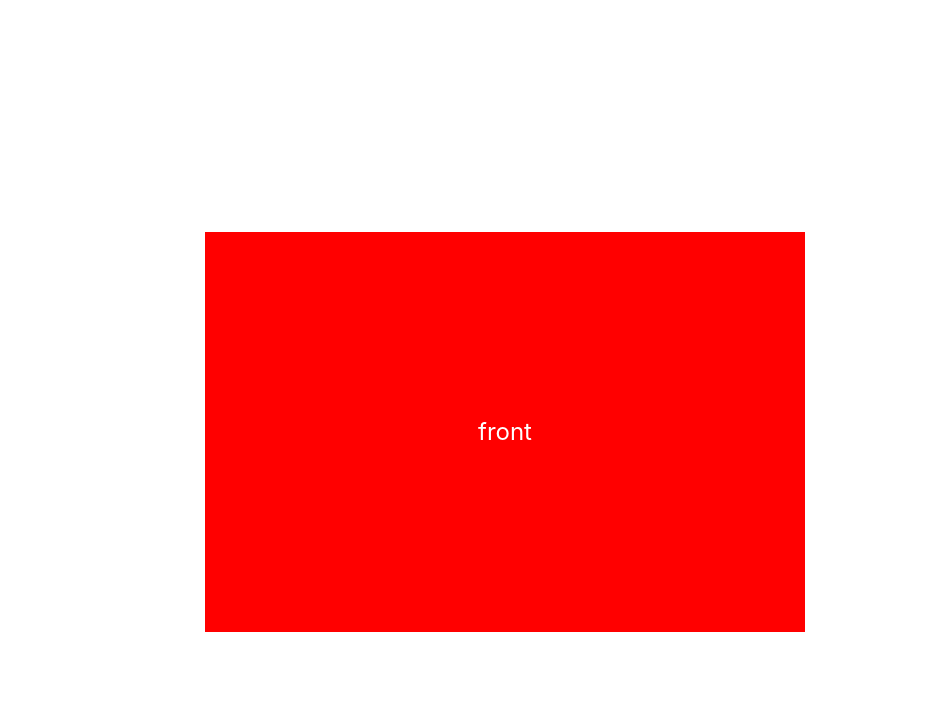
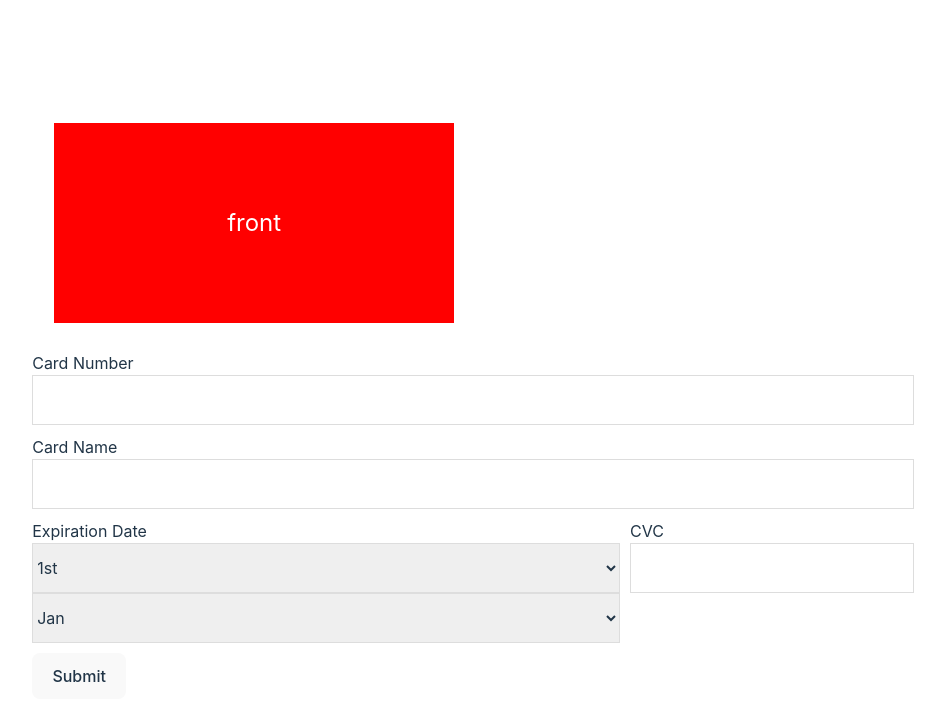
Before and after one commit to twilightc/interactive-payment-card, a React (Vite) app: page / in a window 1280 px wide. Shown: the top 720 px of the page, without its empty margins (167-1112 px from the left). Built offline with nearby package versions, Linux system fonts and the light colour scheme.

Commit message:
cardform initialize

```diff
--- a/package.json
+++ b/package.json
@@ -28,6 +28,7 @@
     "lint-staged": "^15.2.2",
     "postcss": "^8.4.35",
     "prettier": "^3.2.5",
+    "sass": "^1.70.0",
     "tailwindcss": "^3.4.1",
     "typescript": "^5.2.2",
     "vite": "^5.1.0"
--- a/src/App.css
+++ b/src/App.css
@@ -2,7 +2,7 @@
   max-width: 1280px;
   margin: 0 auto;
   padding: 2rem;
-  text-align: center;
+  /* text-align: center; */
 }
 
 /* ----------------------------- */
@@ -16,13 +16,24 @@
   position: absolute;
   color: #ffffff;
   font-size: 24px;
-  line-height: 400px;
+  line-height: 200px;
   width: 100%;
   height: 100%;
   cursor: pointer;
   backface-visibility: hidden;
+  text-align: center;
 }
 
 .card-flipped {
   transform: rotateY(180deg);
 }
+
+/*  */
+
+/* .card-form {
+  input {
+    width: 100%;
+    height: 50px;
+    border: 1px solid #dddddd;
+  }
+} */
--- a/src/App.tsx
+++ b/src/App.tsx
@@ -1,5 +1,6 @@
 import { useState } from 'react';
 import './App.css';
+import CardForm from './Components/CardForm/CardForm';
 
 function App() {
   const [isFlipped, setIsFlipped] = useState(false);
@@ -8,7 +9,7 @@ function App() {
 
   return (
     <>
-      <div className="w-[600px] h-[400px]" style={{ perspective: '800px' }}>
+      <div className="w-[400px] h-[200px]" style={{ perspective: '800px' }}>
         <div
           className={`relative w-full h-full card ${isCardFlipped}`}
           style={{ transformStyle: 'preserve-3d' }}
@@ -30,6 +31,8 @@ function App() {
           </div>
         </div>
       </div>
+      <div className="mt-[50px]"></div>
+      <CardForm></CardForm>
     </>
   );
 }
--- /dev/null
+++ b/src/Components/CardForm/CardForm.scss
@@ -0,0 +1,9 @@
+
+
+.card-form {
+  input, select {
+    width: 100%;
+    height: 50px;
+    border: 1px solid #dddddd;
+  }
+}
--- /dev/null
+++ b/src/Components/CardForm/CardForm.tsx
@@ -0,0 +1,40 @@
+import './CardForm.scss';
+
+const CardForm = () => {
+  return (
+    <form className="grid grid-cols-3 m-[10px] card-form [&>div]:mt-[10px]">
+      <div className="col-span-3">
+        <label htmlFor="card-number">Card Number</label>
+        <input type="text" id="card-number" />
+      </div>
+      <div className="col-span-3">
+        <label htmlFor="card-name">Card Name</label>
+        <input type="text" id="card-name" />
+      </div>
+      <div className="col-span-2">
+        <div>
+          <label htmlFor="expiration-date">Expiration Date</label>
+        </div>
+        <select name="expiration-month" id="expiration-month">
+          <option value="1">1st</option>
+          <option value="2">2nd</option>
+          <option value="3">3rd</option>
+        </select>
+        <select name="expiration-year" id="expiration-year">
+          <option value="">Jan</option>
+          <option value="">Feb</option>
+          <option value="">Mar</option>
+        </select>
+      </div>
+      <div className="ml-[10px]">
+        <label htmlFor="cvc">CVC</label>
+        <input type="text" id="cvc" />
+      </div>
+      <div>
+        <button>Submit</button>
+      </div>
+    </form>
+  );
+};
+
+export default CardForm;
```
Also changed, not shown: 1 other file (tests, documents, lock files or other folders).
